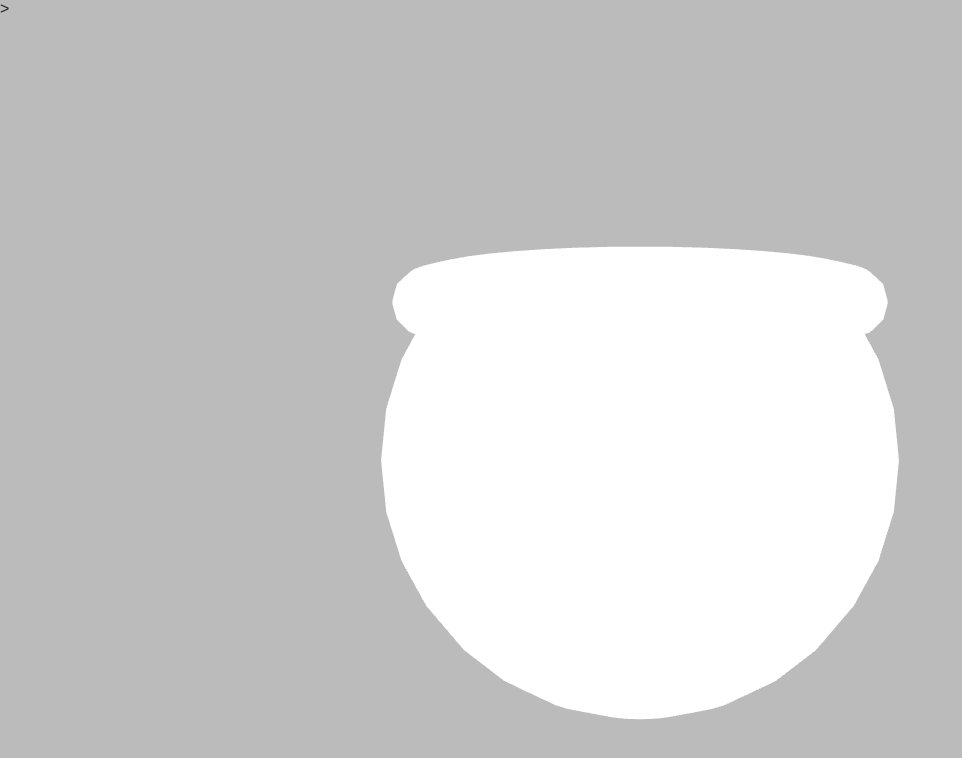
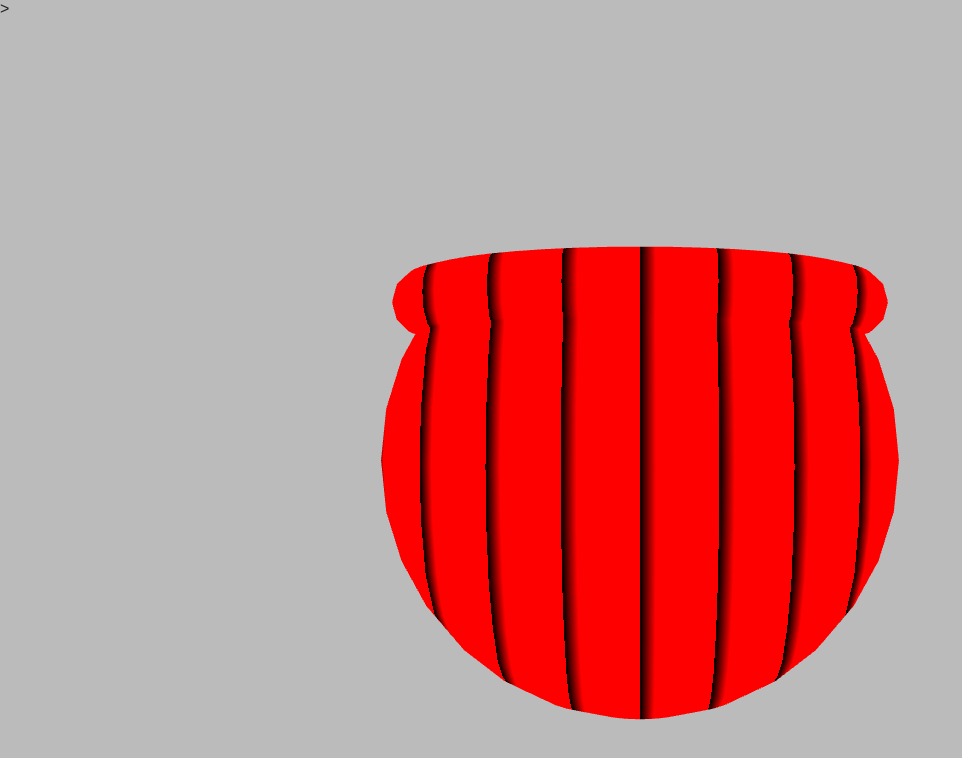
Before and after one commit to jds0102/679_project2, a plain HTML site: page index.html in a window 1280 px wide. Shown: the whole page, without its empty margins (0-962 px from the left). Drawn offline with Linux system fonts and the light colour scheme; animation ran at ten frames a second.

Commit message:
something

```diff
--- a/index.html
+++ b/index.html
@@ -8,6 +8,27 @@
 		<script src="vendor/three.js/Detector.js"></script>
 
 		<link  href="css/main.css" rel="stylesheet"/>
+		<!-- SHADERS FOLLOW -->
+		<script id="fragment" type="x-shader/x-fragment" src="fragment.glsl">
+			varying float r;
+
+			void main() {
+				float t = mod(r,0.5);
+				t = t * 10.0 ;
+				//t.normalize();
+				gl_FragColor = vec4(t,0,0,1);
+			}
+		</script>
+
+		<script id="vertex" type="x-shader/x-vertex">
+			varying float r;
+			void main() {
+			vec4 mvPosition = modelViewMatrix * vec4( position, 1.0 );
+			vec4 p = projectionMatrix * mvPosition;
+			r = p.x;
+			gl_Position = p;
+		}
+		</script>
 	</head>
 <body>
 	<!-- three.js container -->
--- a/main.js
+++ b/main.js
@@ -2,6 +2,21 @@ var scene, renderer;
 var camera, cameraControls;
 
 if( !init() )	animate();
+
+function getShader(id) {
+      var shaderScript = document.getElementById(id);
+      if (!shaderScript) {
+          return null;
+      }
+      var str = "";
+      var k = shaderScript.firstChild;
+      while (k) {
+          if (k.nodeType == 3)
+              str += k.textContent;
+          k = k.nextSibling;
+      }
+	  return str;
+}
 
 function init(){
 
@@ -21,18 +36,8 @@ function init(){
 	renderer.setSize( window.innerWidth, window.innerHeight );
 	document.getElementById('container').appendChild(renderer.domElement);
 
-	var vertex =
-	"  	void main() {\
-        vec4 mvPosition = modelViewMatrix * vec4( position, 1.0 );\
-        vec4 p = projectionMatrix * mvPosition;\
-        gl_Position = p;\
-		\
-      }\
-	";
-	var fragment = "\
-      void main() { \
-        gl_FragColor = vec4(1,1,1,1); \
-      } ";
+	var vertex = getShader("vertex");
+	var fragment = getShader("fragment");//document.getElementById("fragment");
 
 
 	var shaderMaterial = new THREE.ShaderMaterial({
```
